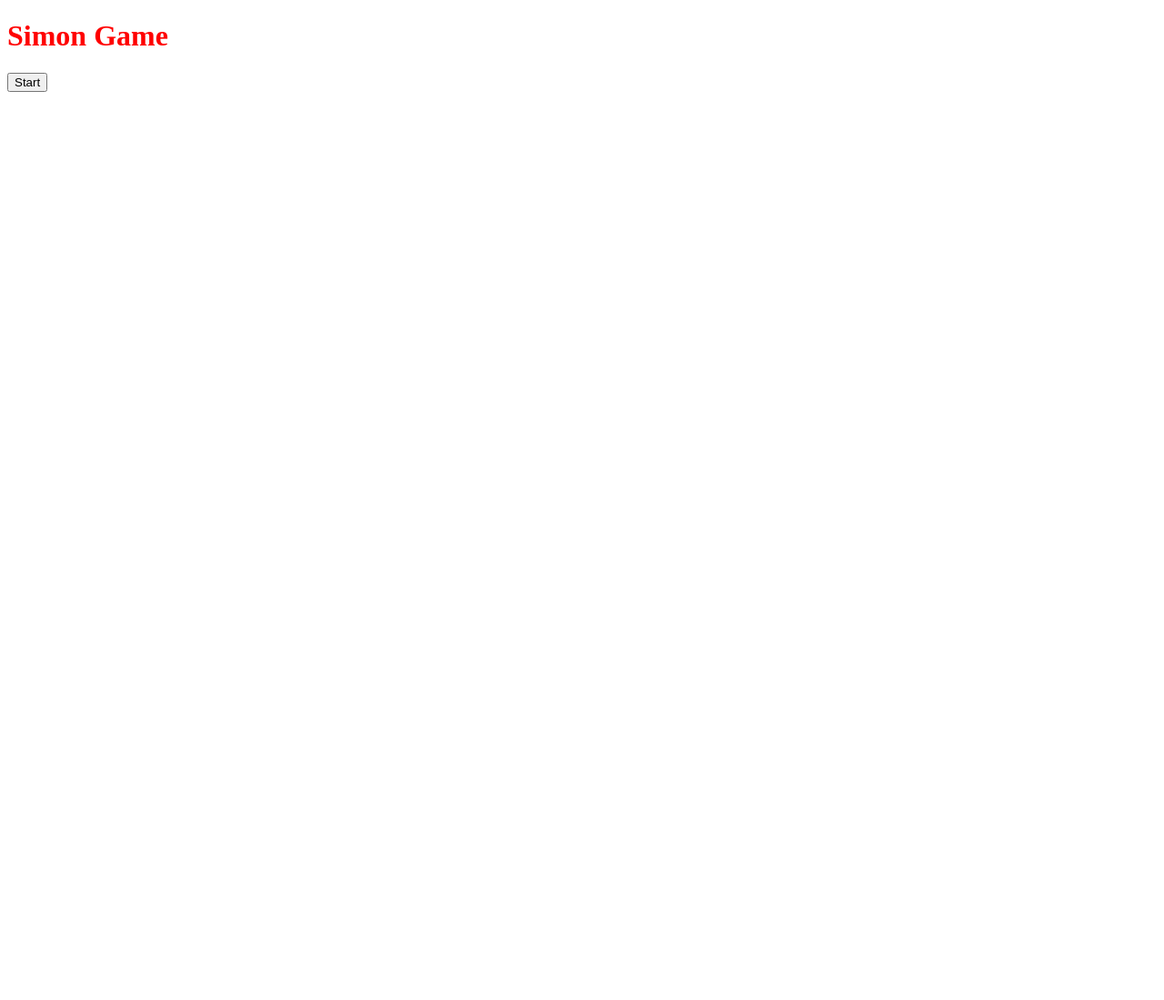
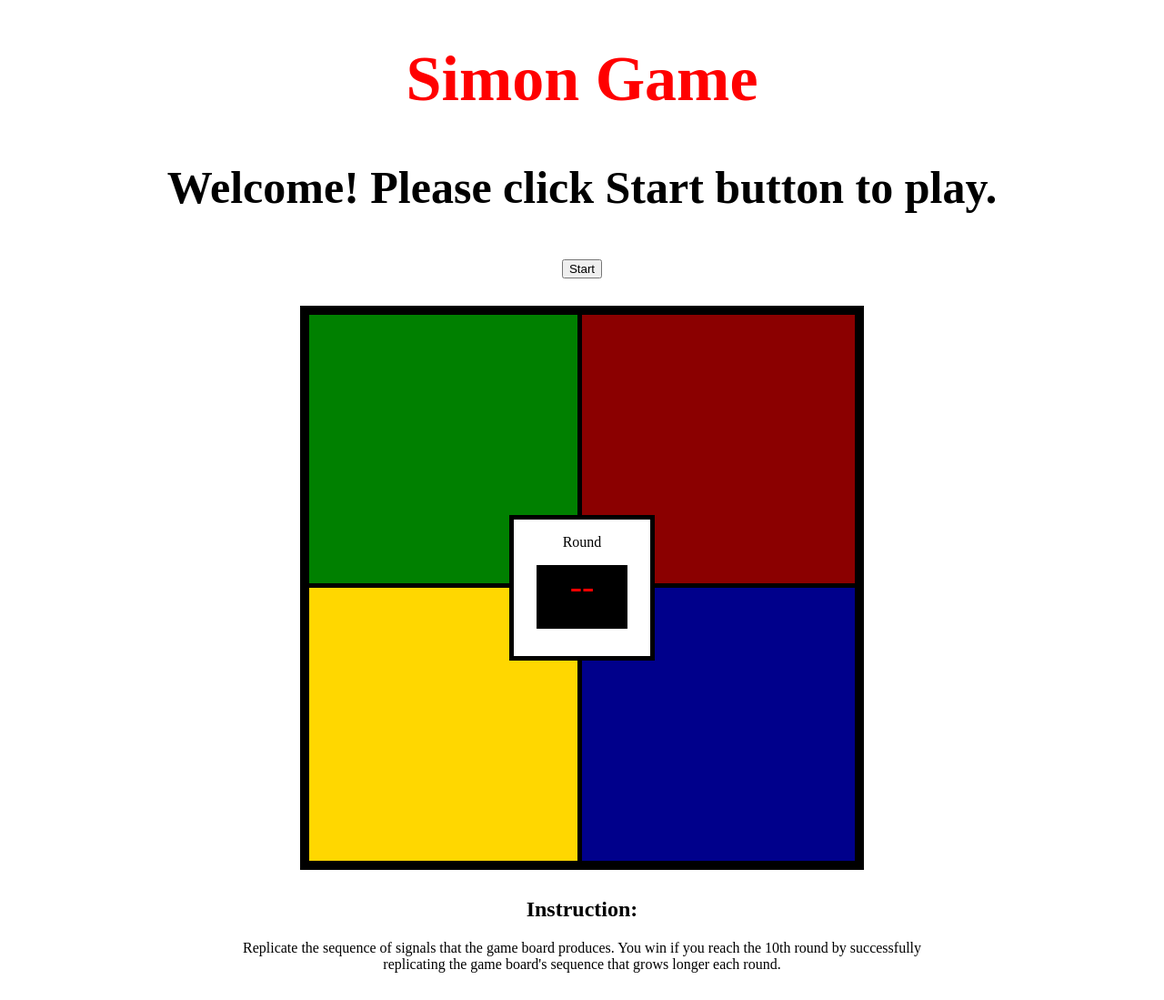
Before and after one commit to SKim0523/Project-1-Simon, a plain HTML site: page index.html in a window 1280 px wide. Shown: the whole page at 91% size. Before the commit the page ends 800 px from the top, so only its background shows below. Drawn offline with Linux system fonts and the light colour scheme.

Commit message:
Worked on js codes

```diff
--- a/app.js
+++ b/app.js
@@ -38,3 +38,72 @@
 // 	- Grab the element with querySelector
 // 	- Populate the innerHTML with winning or losing message depending on the result of the conditionals written for the sequence comparison
 // - remove evenListeners for divs (divs are no longer clickable)
+
+//*-----Global variables--------*/
+// let gameboard = [];
+let playerArray = [];
+let computerArray = [];
+let gameActive = true;
+let computerPlaying = true;
+let winningMessage = `You win! What a great memory! Press Start button to play again.`
+let losingMessage = `You lose! Press Start button to play again.`
+
+//*-----Selectors--------*/
+let startButton = document.getElementById('start-button')
+let messageToPlayer = document.getElementById('game-status-message')
+let buttons = document.querySelectorAll('.button')
+let upperLeft = document.getElementById('upper-left')
+let upperRight = document.getElementById('upper-right')
+let lowerLeft = document.getElementById('lower-left')
+let lowerRight = document.getElementById('lower-right')
+let roundDisplay = document.getElementById('round-display')
+
+let round = roundDisplay.innerHTML;
+// console.log(round)
+
+//*-----Attaching eventListeners---------*/
+startButton.addEventListener ('click', gameStart);
+upperLeft.addEventListener ('click', flash);
+upperRight.addEventListener ('click', flash);
+lowerLeft.addEventListener ('click', flash);
+lowerRight.addEventListener ('click', flash);
+
+
+function gameStart() {
+    gameActive = true;
+    messageToPlayer.innerHTML= 'Have fun!';
+    computerSequence ()
+}
+
+function computerSequence() {
+    if (gameActive === true) {
+        let radomButton = buttons[Math.floor(Math.random() * 4)];
+        computerArray.push(radomButton);
+        for (i = 0; i < computerArray.length; i ++) {
+            if (i > 0)
+                computerArray[i]
+                .classList.remove("changeColor");
+
+
+                ???
+}
+
+function playerClicks (event) {
+    event.target.classList.add("changeColor");
+    setTimeout(function() {
+        event.target.classList.remove("changeColor");
+    }, 500);
+    playerArray.push(event.target);
+        console.log(test)
+    }
+
+function win() {
+    messageToPlayer.innerHTML= winningMessage
+}
+
+function lose() {
+    messageToPlayer.innerHTML= losingMessage
+    computerArray = [];
+    playerArray = [];
+    gameActive = false;
+}
--- a/index.html
+++ b/index.html
@@ -10,6 +10,23 @@
 </head>
 <body>
     <h1>Simon Game</h1>
-    <button type="button">Start</button>
+    <div id="game-status">
+        <p id="game-status-message">Welcome! Please click Start button to play.</p>
+    </div>
+    <button type="button" id="start-button">Start</button>
+    <div id="outer-circle">
+        <div id = "upper-left" class="button"></div>
+        <div id = "upper-right" class="button"></div>
+        <div id = "lower-left" class="button"></div>
+        <div id = "lower-right" class="button"></div>
+            <div id = "inner-circle">
+            <p>Round</p>
+            <div id = "round-display">--</div>
+            </div>
+    </div>
+    <div id="instruction">
+        <h2>Instruction:</h2>
+        <p id="instruction-text">Replicate the sequence of signals that the game board produces. You win if you reach the 10th round by successfully replicating the game board's sequence that grows longer each round.</p>
+    </div>
 </body>
 </html>
--- a/styles.css
+++ b/styles.css
@@ -1,3 +1,97 @@
+body {
+    text-align: center;
+}
+
 h1 {
     color:red;
+    font-size: 70px;
 }
+
+/*Creating circle https://www.w3schools.com/howto/howto_css_circles.asp*/
+#outer-circle {
+    height: 610px;
+    width: 610px;
+    border-style: solid;
+    border-width: 5px;
+    margin: 30px auto;
+    position: relative;
+}
+
+#inner-circle {
+    height: 150px;
+    width: 150px;
+    background-color: white;
+    border-style: solid;
+    border-width: 5px;
+    position: absolute;
+    margin-top: 225px;
+    margin-left: 225px
+}
+
+  #upper-left {
+    height: 300px;
+    width: 300px;
+    background-color: green;
+    border-style: solid;
+    border-width: 5px;
+    position: absolute;
+  }
+
+  #upper-right {
+    height: 300px;
+    width: 300px;
+    background-color: darkred;
+    border-style: solid;
+    border-width: 5px;
+    position: absolute;
+    margin-left: 300px;
+  }
+
+  #lower-left {
+    height: 300px;
+    width: 300px;
+    background-color: gold;
+    border-style: solid;
+    border-width: 5px;
+    position: absolute;
+    margin-top: 300px;
+  }
+
+  #lower-right {
+    height: 300px;
+    width: 300px;
+    background-color: darkblue;
+    border-style: solid;
+    border-width: 5px;
+    position: absolute;
+    margin-top: 300px;
+    margin-left: 300px
+  }
+
+  #round-display {
+    height: 70px;
+    width: 100px;
+    color: red;
+    font-size: 40px;
+    background-color: black;
+    margin-left: 25px;
+  }
+
+#game-status-message {
+    font-size: 50px;
+    font-weight: bold;
+}
+
+  #instruction {
+    width: 800px;
+    margin: 30px auto;
+  }
+
+.button {
+    transition: filter 0.5s;
+    filter: brightness(100%);
+}
+
+.changeColor {
+    filter: brightness(250%);
+}
```
